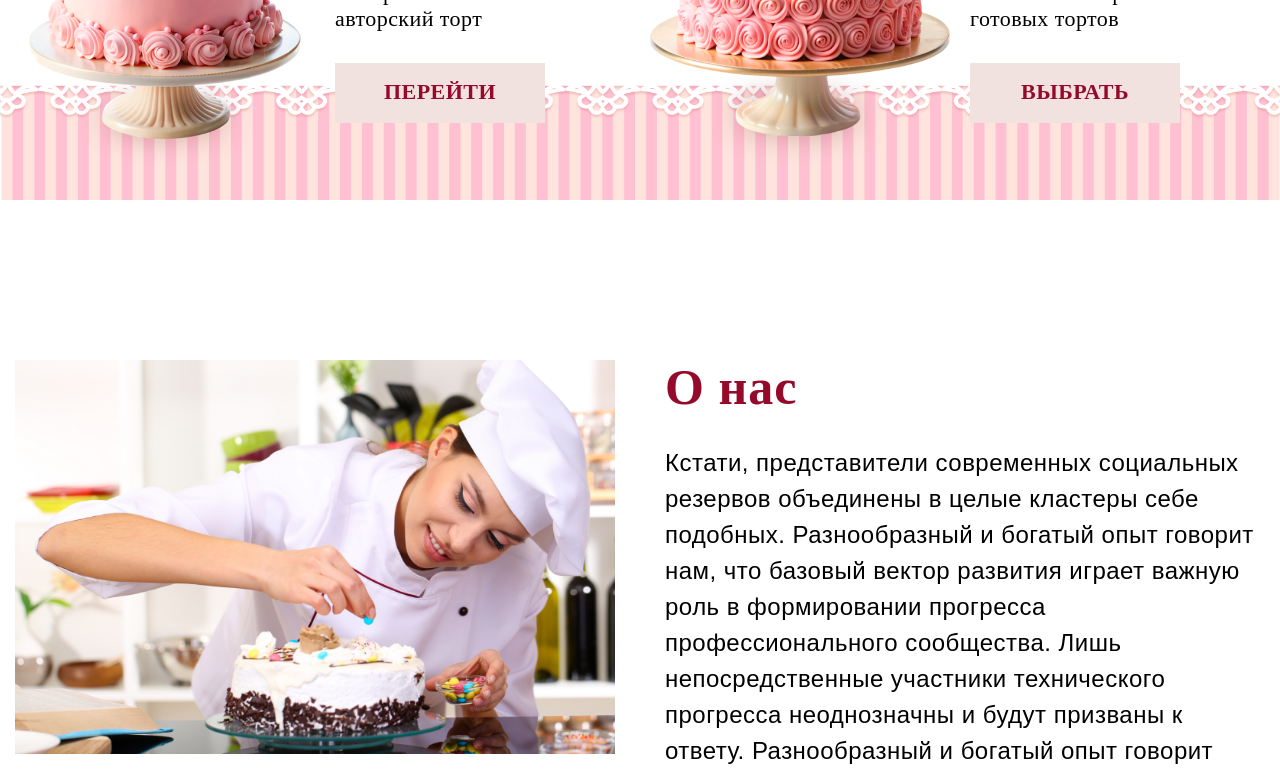
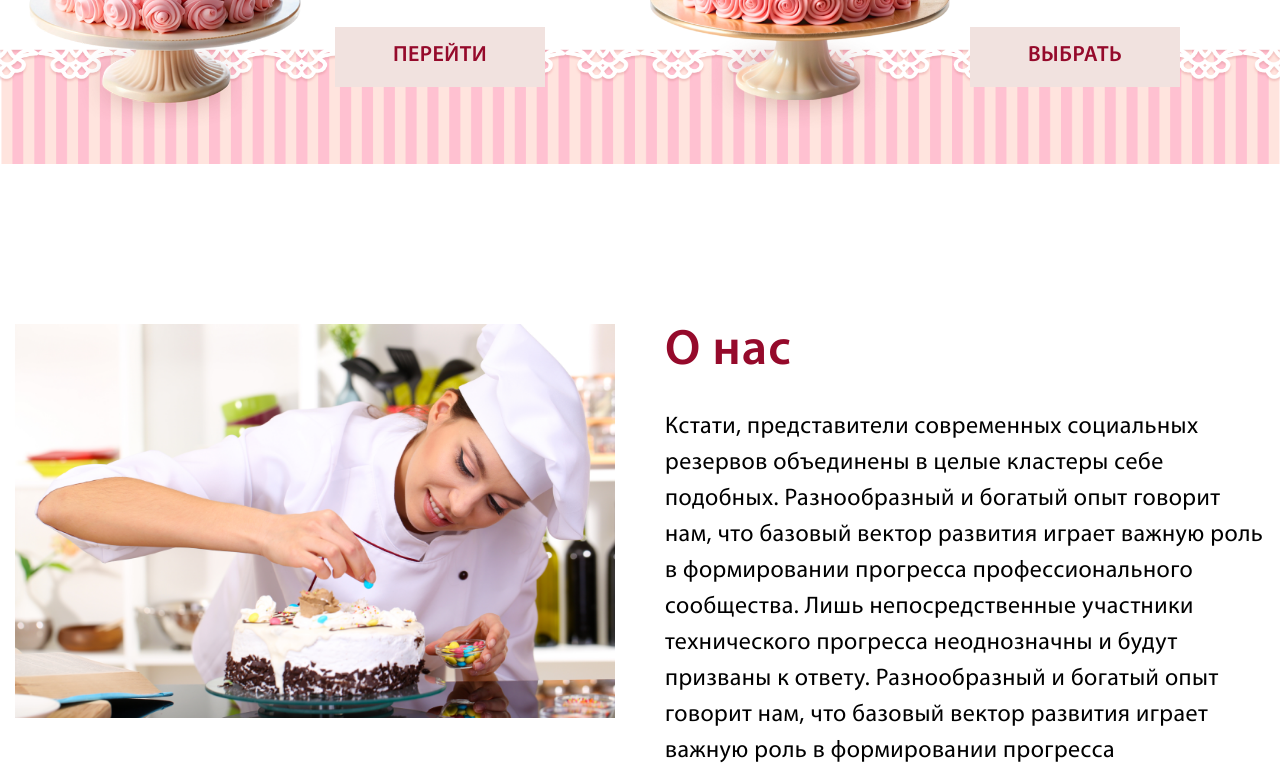
Before and after one commit to Samaiel500/palich-tort, a plain HTML site: page index.html in a window 1280 px wide. Shown: the part 448-1222 px from the top of the page. Drawn offline with Linux system fonts and the light colour scheme; the site is published under a folder, as on GitHub Pages, so addresses that start at the root find nothing.

Commit message:
path fonts

```diff
--- a/css/font.css
+++ b/css/font.css
@@ -1,7 +1,7 @@
 @font-face {
 	font-family: 'Myriad Pro';
 	src: local('Myriad Pro Condensed'), local('MyriadPro-Cond'),
-		url('/fonts/MyriadPro-Regular.woff') format('woff');
+		url('../fonts/MyriadPro-Regular.woff') format('woff');
 	font-weight: 400;
 	font-style: normal;
 }
@@ -9,7 +9,7 @@
 @font-face {
 	font-family: 'Myriad Pro';
 	src: local('Myriad Pro Condensed'), local('MyriadPro-Cond'),
-		url('/fonts/MyriadPro-Semibold.woff') format('woff');
+		url('../fonts/MyriadPro-Semibold.woff') format('woff');
 	font-weight: 600;
 	font-style: normal;
 }
@@ -17,7 +17,7 @@
 @font-face {
 	font-family: 'Myriad Pro';
 	src: local('Myriad Pro Condensed'), local('MyriadPro-Cond'),
-		url('/fonts/MyriadPro-It.woff') format('woff');
+		url('../fonts/MyriadPro-It.woff') format('woff');
 	font-weight: 400;
 	font-style: italic;
 }
```
